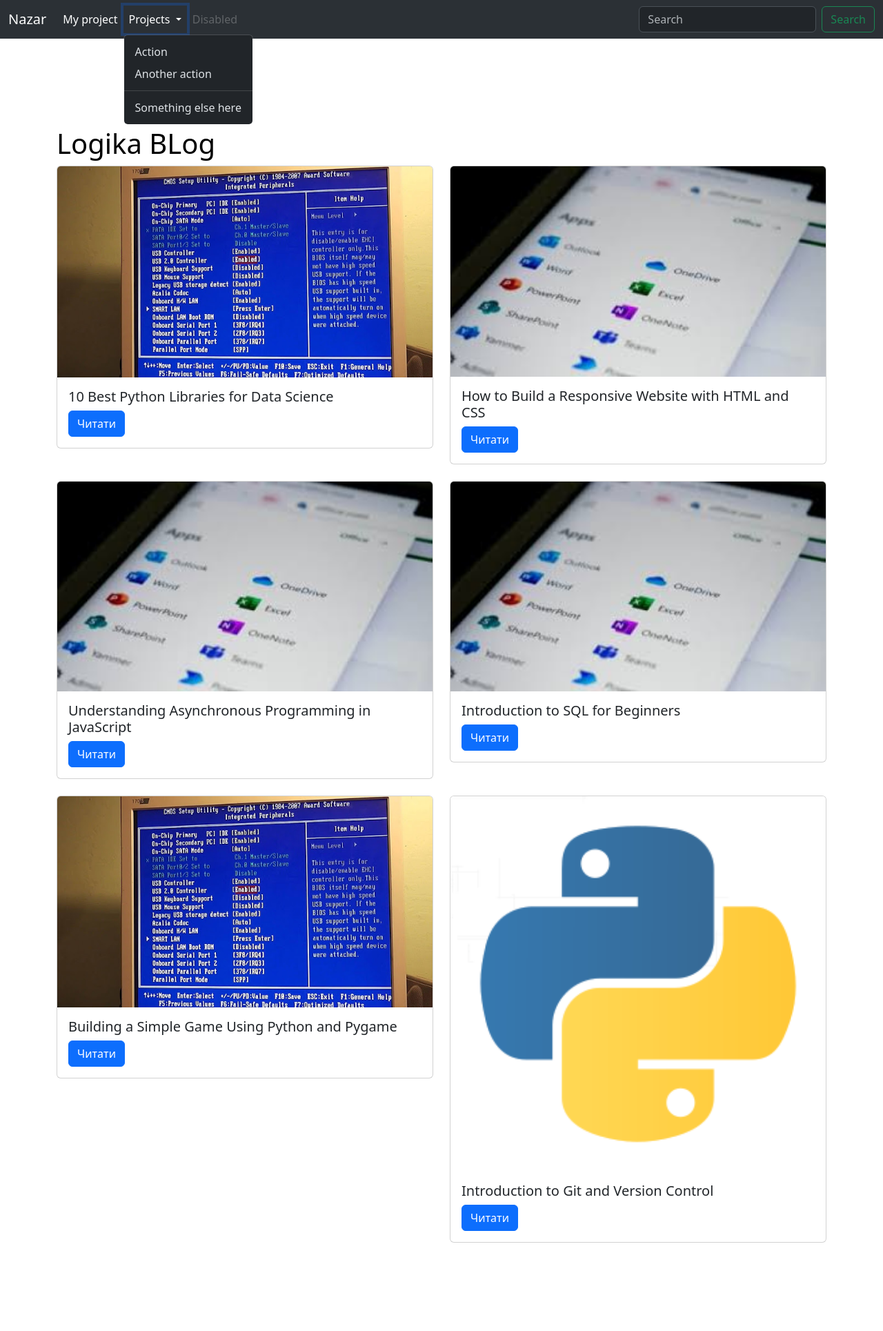
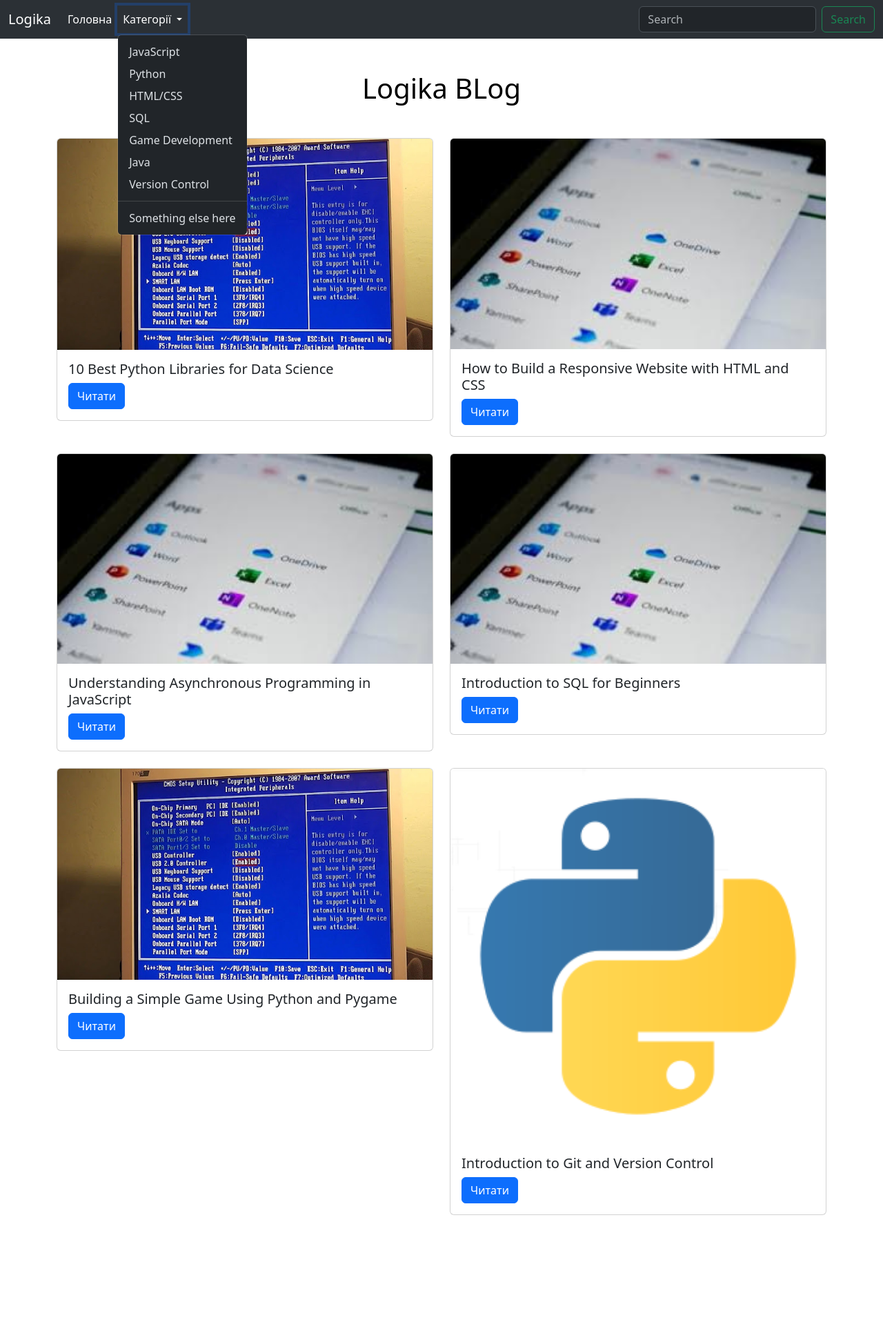
Before and after one commit to NazarKarpa/Flask21, a Flask app: page / in a window 1280 px wide, after a click on "Категорії". Shown: the whole page at 69% size. After the commit the page ends 1761 px from the top, so only its background shows below. Run offline with Flask 3, Linux system fonts and the light colour scheme; data comes from the database, SQL or seed files in the repository.

Commit message:
update 2v

```diff
--- a/app.py
+++ b/app.py
@@ -4,6 +4,11 @@ from db_scripts import DataBaseManager
 
 app = Flask(__name__)  # Створюємо веб–додаток Flask
 db = DataBaseManager('Blog.db')
+
+@app.context_processor
+def get_categories():
+    categories = db.get_all_categories()
+    return dict(categories = categories)
 
 @app.route("/")  # Вказуємо url-адресу для виклику функції
 def index():
@@ -15,6 +20,14 @@ def article_page(article_id):
     article = db.get_article(article_id)
     return render_template('article_page.html', article=article)
 
+@app.route('/category/<int:category_id>')
+def category_page(category_id):
+    article = db.get_category_articles(category_id)
+    return render_template('index.html', articles=article)
+
+
+
+
 if __name__ == "__main__":
     app.config['TEMPLATES_AUTO_RELOAD'] = True  # автоматичне оновлення шаблонів
     app.run(debug=True)  # Запускаємо веб-сервер з цього файлу в режимі налагодження
--- a/db_scripts.py
+++ b/db_scripts.py
@@ -31,3 +31,19 @@ class DataBaseManager:
         data = self.cursor.fetchone()
         self.close()
         return data
+
+
+    def get_all_categories(self):
+        self.open()
+        self.cursor.execute('''SELECT * FROM categories''')
+        data = self.cursor.fetchall()
+        self.close()
+        return data
+
+
+    def get_category_articles(self, category_id):
+        self.open()
+        self.cursor.execute('''SELECT * FROM articles WHERE category_id=?''', [category_id])
+        data = self.cursor.fetchall()
+        self.close()
+        return data
--- a/static/style.css
+++ b/static/style.css
@@ -5,7 +5,7 @@ body{
 }
 
 main{
-    margin: 10%;
+    margin: 1%;
 
 }
 
--- a/templates/article_page.html
+++ b/templates/article_page.html
@@ -1,4 +1,8 @@
 {% extends 'base.html' %}
+{% block title %}
+        <title>{{article[1]}} - Logika</title>
+{% endblock title %}
+
 {% block content %}
     <main class="container">
       <h1 class="my-1">{{article[1]}}</h1>
--- a/templates/base.html
+++ b/templates/base.html
@@ -4,7 +4,10 @@
     <!-- Голова: опис сторінки та підключення стилів -->
     <meta charset="utf-8">
     <meta name="viewport" content="width=device-width, initial-scale=1">
-    <title>Назва сторінки</title>
+    {% block title %}
+        <title>Logika</title>
+    {% endblock title %}
+
     <!-- Підключення CSS -->
     <link href="https://cdn.jsdelivr.net/npm/bootstrap@5.3.3/dist/css/bootstrap.min.css" rel="stylesheet" integrity="sha384-QWTKZyjpPEjISv5WaRU9OFeRpok6YctnYmDr5pNlyT2bRjXh0JMhjY6hW+ALEwIH" crossorigin="anonymous">
 <link rel="stylesheet" href="{{ url_for('static', filename='style.css')}}">
@@ -14,29 +17,32 @@
     <header>
         <nav class="navbar navbar-expand-lg bg-body-tertiary" data-bs-theme="dark">
   <div class="container-fluid">
-    <a class="navbar-brand" href="#">Nazar</a>
+    <a class="navbar-brand" href="{{url_for('index')}}">Logika</a>
     <button class="navbar-toggler" type="button" data-bs-toggle="collapse" data-bs-target="#navbarSupportedContent" aria-controls="navbarSupportedContent" aria-expanded="false" aria-label="Toggle navigation">
       <span class="navbar-toggler-icon"></span>
     </button>
     <div class="collapse navbar-collapse" id="navbarSupportedContent">
       <ul class="navbar-nav me-auto mb-2 mb-lg-0">
         <li class="nav-item">
-          <a class="nav-link active" aria-current="page" href="#">My project</a>
+          <a class="nav-link active" aria-current="page" href="{{url_for('index')}}">Головна</a>
         </li>
 
-        <li class="nav-item dropdown">
-          <a class="nav-link dropdown-toggle" href="#" role="button" data-bs-toggle="dropdown" aria-expanded="false">
-            Projects
-          </a>
-          <ul class="dropdown-menu">
-            <li><a class="dropdown-item" href="#">Action</a></li>
-            <li><a class="dropdown-item" href="#">Another action</a></li>
-            <li><hr class="dropdown-divider"></li>
-            <li><a class="dropdown-item" href="#">Something else here</a></li>
-          </ul>
-        </li>
-        <li class="nav-item">
-          <a class="nav-link disabled" aria-disabled="true">Disabled</a>
+
+         <li class="nav-item dropdown">
+            <a class="nav-link dropdown-toggle" href="#" role="button" data-bs-toggle="dropdown"
+                aria-expanded="false">
+                Категорії
+            </a>
+            <ul class="dropdown-menu">
+                {% for category in categories %}
+                    <li><a class="dropdown-item" href="{{url_for('category_page', category_id=category[0])}}">{{category[1]}}</a></li>
+                {% endfor %}
+
+                <li>
+                    <hr class="dropdown-divider">
+                </li>
+                <li><a class="dropdown-item" href="#">Something else here</a></li>
+            </ul>
         </li>
       </ul>
       <form class="d-flex" role="search">
--- a/templates/index.html
+++ b/templates/index.html
@@ -1,7 +1,7 @@
 {% extends 'base.html' %}
 {% block content %}
     <main class="container">
-        <h1>Logika BLog</h1>
+        <h1 class="text-center my-5">Logika BLog</h1>
             <div class="row row-cols-1 row-cols-md-2 g-4">
 
             {% for article in articles %}
@@ -10,7 +10,7 @@
                   <img src="{{ url_for('static', filename='img/'+article[3]) }}" class="card-img-top" alt="...">
                   <div class="card-body">
                     <h5 class="card-title">{{article[1]}}</h5>
-                    <a class="btn btn-primary" href="{{ url_for('article_page', article_id=article[0])}}" role="button">Читати</a>
+                    <a class="btn btn-primary stretched-link" href="{{ url_for('article_page', article_id=article[0])}}" role="button">Читати</a>
                   </div>
                 </div>
               </div>
```
